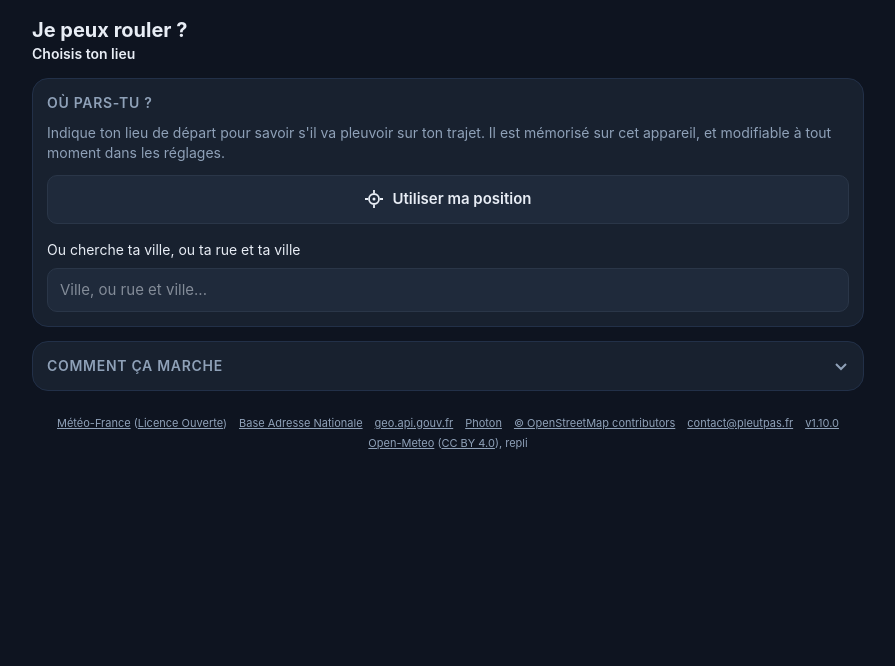
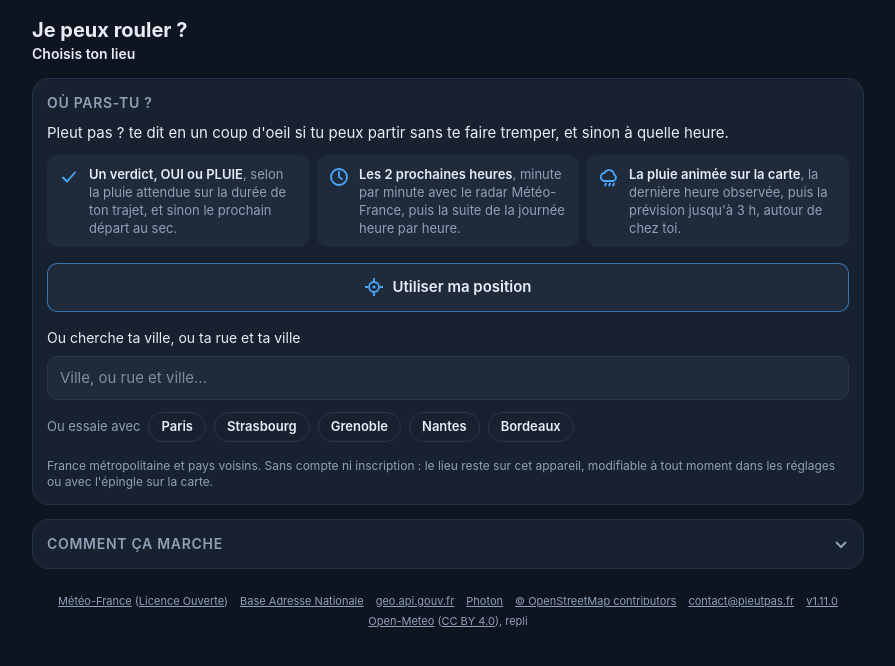
Before and after one commit to jlzdev/pleutpas, a Vue app: page / in a window 1280 px wide. Shown: the top 666 px of the page, without its empty margins (192-1087 px from the left). Built offline with nearby package versions, Linux system fonts and the light colour scheme.

Commit message:
v1.11.0 : accueil refait (trois points, villes d'exemple), suite de la journée sans trait de minuit et repères datés, fond sombre inline

```diff
--- a/index.html
+++ b/index.html
@@ -4,6 +4,7 @@
 <meta charset="utf-8">
 <meta name="viewport" content="width=device-width, initial-scale=1, viewport-fit=cover">
 <meta name="theme-color" content="#0e1420">
+<style>html{background:#0e1420;color:#e8edf5}</style>
 <meta name="apple-mobile-web-app-capable" content="yes">
 <meta name="apple-mobile-web-app-title" content="Pleut pas ?">
 <meta name="apple-mobile-web-app-status-bar-style" content="black-translucent">
--- a/package.json
+++ b/package.json
@@ -1,7 +1,7 @@
 {
   "name": "pleutpas",
   "private": true,
-  "version": "1.10.0",
+  "version": "1.11.0",
   "type": "module",
   "scripts": {
     "dev": "vite",
--- a/src/components/DayCard.vue
+++ b/src/components/DayCard.vue
@@ -21,6 +21,7 @@ const SHOWER_PCT = 40
 const DRY_CELL = 'var(--color-line)'
 const GREY = '#8fa1b8'
 const HATCH_MIX = 25
+const END_FROM = 20
 const deskQuery = window.matchMedia('(min-width: 900px)')
 const desk = ref(deskQuery.matches)
 const onDesk = (e: MediaQueryListEvent) => { desk.value = e.matches }
@@ -79,29 +80,33 @@ const labels = computed(() => {
 })
 
 const dry = computed(() => cells.value.every(c => c.kind === 'sec'))
-const midnightIdx = computed(() => day.value.findIndex(c => clockParts(c.start).h === 0))
-
 const markers = computed(() => {
   const cs = day.value
-  const minAfterFirst = desk.value ? 2 : 3
-  const out: { i: number; label: string; bold: boolean; midnight: boolean }[] = []
+  const now = nowTick.value
+  const out: { i: number; label: string; bold: boolean; midnight: boolean; end: boolean }[] = []
+  let minAfterFirst = desk.value ? 2 : 3
   cs.forEach((c, i) => {
     const h = clockParts(c.start).h
     const midnight = h === 0
+    const dayWord = fmtDay(c.start, now)
     if (i === 0) {
-      out.push({ i, label: midnight ? 'demain' : h + 'h', bold: true, midnight })
+      const label = midnight ? dayWord || '0h' : fmtDayHM(c.start, now)
+      if (label.includes(' ')) minAfterFirst += 3
+      out.push({ i, label, bold: true, midnight, end: false })
       return
     }
     if (h % 3 !== 0 || i < minAfterFirst) return
     if (midnight) {
-      const prev = out[out.length - 1]
-      if (prev && !prev.bold && i - prev.i < 3) out.pop()
-      out.push({ i, label: 'demain', bold: true, midnight: true })
+      const end = i >= END_FROM
+      const label = dayWord || '0h'
+      const room = end && !desk.value ? Math.ceil(label.length / 2) + 3 : 3
+      while (out.length && !out[out.length - 1].bold && i - out[out.length - 1].i < room) out.pop()
+      out.push({ i, label, bold: true, midnight: true, end })
       return
     }
     const prev = out[out.length - 1]
     if (!desk.value && prev?.midnight && i - prev.i <= 3) return
-    out.push({ i, label: h + 'h', bold: false, midnight: false })
+    out.push({ i, label: h + 'h', bold: false, midnight: false, end: false })
   })
   return out
 })
@@ -150,14 +155,10 @@ const note = computed(() => {
       </div>
       <div class="relative mt-1 h-4">
         <span
-          v-if="midnightIdx > 0" class="absolute bottom-0 w-[2px] bg-dim" :class="dry ? '-top-[15px]' : '-top-[35px] desk:-top-[43px]'"
-          :style="{ left: 'calc(' + leftOf(midnightIdx) + ' - 1px)' }"
-        ></span>
-        <span
           v-for="m in markers" :key="m.i"
           class="absolute top-0.5 whitespace-nowrap text-[11px] leading-[14px]"
-          :class="[m.bold ? 'font-bold text-ink' : 'text-dim', m.midnight && m.i > 0 ? 'pl-1' : '']"
-          :style="{ left: leftOf(m.i) }"
+          :class="m.bold ? 'font-bold text-ink' : 'text-dim'"
+          :style="m.end ? { right: (100 - (m.i / 24) * 100) + '%' } : { left: leftOf(m.i) }"
         >{{ m.label }}</span>
       </div>
     </template>
--- a/src/components/WelcomeCard.vue
+++ b/src/components/WelcomeCard.vue
@@ -6,27 +6,72 @@ import PlaceSearch from './PlaceSearch.vue'
 
 const { locating, message, locateMe, cancel } = useLocate()
 
+const EXAMPLES = [
+  { name: 'Paris', lat: 48.8566, lon: 2.3522 },
+  { name: 'Strasbourg', lat: 48.5734, lon: 7.7521 },
+  { name: 'Grenoble', lat: 45.1885, lon: 5.7245 },
+  { name: 'Nantes', lat: 47.2184, lon: -1.5536 },
+  { name: 'Bordeaux', lat: 44.8378, lon: -0.5792 },
+]
+
+const FEATURES = [
+  {
+    title: 'Un verdict, OUI ou PLUIE',
+    text: 'selon la pluie attendue sur la durée de ton trajet, et sinon le prochain départ au sec.',
+    icon: 'M4 10.5l4 4 8-9',
+  },
+  {
+    title: 'Les 2 prochaines heures',
+    text: 'minute par minute avec le radar Météo-France, puis la suite de la journée heure par heure.',
+    icon: 'M10 5v5l3 2M10 18a8 8 0 1 0 0-16 8 8 0 0 0 0 16z',
+  },
+  {
+    title: 'La pluie animée sur la carte',
+    text: 'la dernière heure observée, puis la prévision jusqu\'à 3 h, autour de chez toi.',
+    icon: 'M6 14a4 4 0 0 1-.5-8A5 5 0 0 1 15 7.5 3.5 3.5 0 0 1 14.5 14zM7 16.5l-1 2M11 16.5l-1 2M15 16.5l-1 2',
+  },
+]
+
+function choose(p: { name: string; lat: number; lon: number }): void {
+  cancel()
+  setPlace({ name: p.name, lat: p.lat, lon: p.lon })
+}
+
 function pickPlace(r: GeoResult): void {
-  cancel()
-  setPlace({ name: r.name, lat: r.lat, lon: r.lon })
+  choose(r)
 }
 </script>
 
 <template>
   <section class="card">
     <h2 class="hdr">Où pars-tu ?</h2>
-    <p class="text-sm text-dim">Indique ton lieu de départ pour savoir s'il va pleuvoir sur ton trajet. Il est mémorisé sur cet appareil, et modifiable à tout moment dans les réglages.</p>
+    <p class="text-[15px] leading-5 text-ink [text-wrap:pretty]">Pleut pas ? te dit en un coup d'oeil si tu peux partir sans te faire tremper, et sinon à quelle heure.</p>
+    <ul class="mt-3 grid gap-2 desk:grid-cols-3">
+      <li v-for="f in FEATURES" :key="f.title" class="flex items-start gap-2.5 rounded-[10px] bg-panel2 px-3 py-2.5">
+        <svg class="mt-0.5 h-5 w-5 flex-none text-legere" viewBox="0 0 20 20" fill="none" stroke="currentColor" stroke-width="1.8" stroke-linecap="round" stroke-linejoin="round" aria-hidden="true"><path :d="f.icon"/></svg>
+        <p class="text-[13px] leading-[18px] text-dim [text-wrap:pretty]"><span class="font-semibold text-ink">{{ f.title }}</span>, {{ f.text }}</p>
+      </li>
+    </ul>
     <button
       v-if="geolocSupported"
-      class="mt-3 inline-flex w-full cursor-pointer items-center justify-center gap-2 rounded-[10px] border border-line bg-panel2 px-3 py-3 text-[15px] font-semibold text-ink active:bg-line disabled:cursor-wait"
+      class="mt-4 inline-flex w-full cursor-pointer items-center justify-center gap-2 rounded-[10px] border border-legere/60 bg-panel2 px-3 py-3 text-[15px] font-semibold text-ink active:bg-line disabled:cursor-wait"
       :disabled="locating" @click="locateMe"
     >
       <span v-if="locating" class="block h-4 w-4 animate-spin rounded-full border-2 border-line border-t-ink"></span>
-      <svg v-else class="h-5 w-5" viewBox="0 0 20 20" fill="none" stroke="currentColor" stroke-width="1.8" aria-hidden="true"><circle cx="10" cy="10" r="5"/><circle cx="10" cy="10" r="1.5" fill="currentColor" stroke="none"/><path d="M10 1v3M10 16v3M1 10h3M16 10h3"/></svg>
+      <svg v-else class="h-5 w-5 text-legere" viewBox="0 0 20 20" fill="none" stroke="currentColor" stroke-width="1.8" aria-hidden="true"><circle cx="10" cy="10" r="5"/><circle cx="10" cy="10" r="1.5" fill="currentColor" stroke="none"/><path d="M10 1v3M10 16v3M1 10h3M16 10h3"/></svg>
       Utiliser ma position
     </button>
     <div v-if="message" class="mt-2 text-[13px] text-dim">{{ message }}</div>
     <label class="mb-2 mt-4 block text-sm" for="welcomePlace">{{ geolocSupported ? 'Ou cherche ta ville, ou ta rue et ta ville' : 'Cherche ta ville, ou ta rue et ta ville' }}</label>
     <PlaceSearch id="welcomePlace" @pick="pickPlace" />
+    <div class="mt-3 flex flex-wrap items-center gap-2 text-[13px] text-dim">
+      <span>Ou essaie avec</span>
+      <button
+        v-for="e in EXAMPLES" :key="e.name"
+        class="cursor-pointer rounded-full border border-line bg-panel px-3 py-1 text-[13px] font-semibold text-ink active:bg-panel2"
+        @click="choose(e)"
+      >{{ e.name }}</button>
+    </div>
+    <p class="mt-4 text-xs leading-4 text-dim [text-wrap:pretty]">France métropolitaine et pays voisins. Sans compte ni inscription : le lieu reste sur cet appareil, modifiable à tout moment dans les réglages ou avec l'épingle sur la carte.</p>
   </section>
 </template>
```
Also changed, not shown: 2 other files (tests, documents, lock files or other folders).
